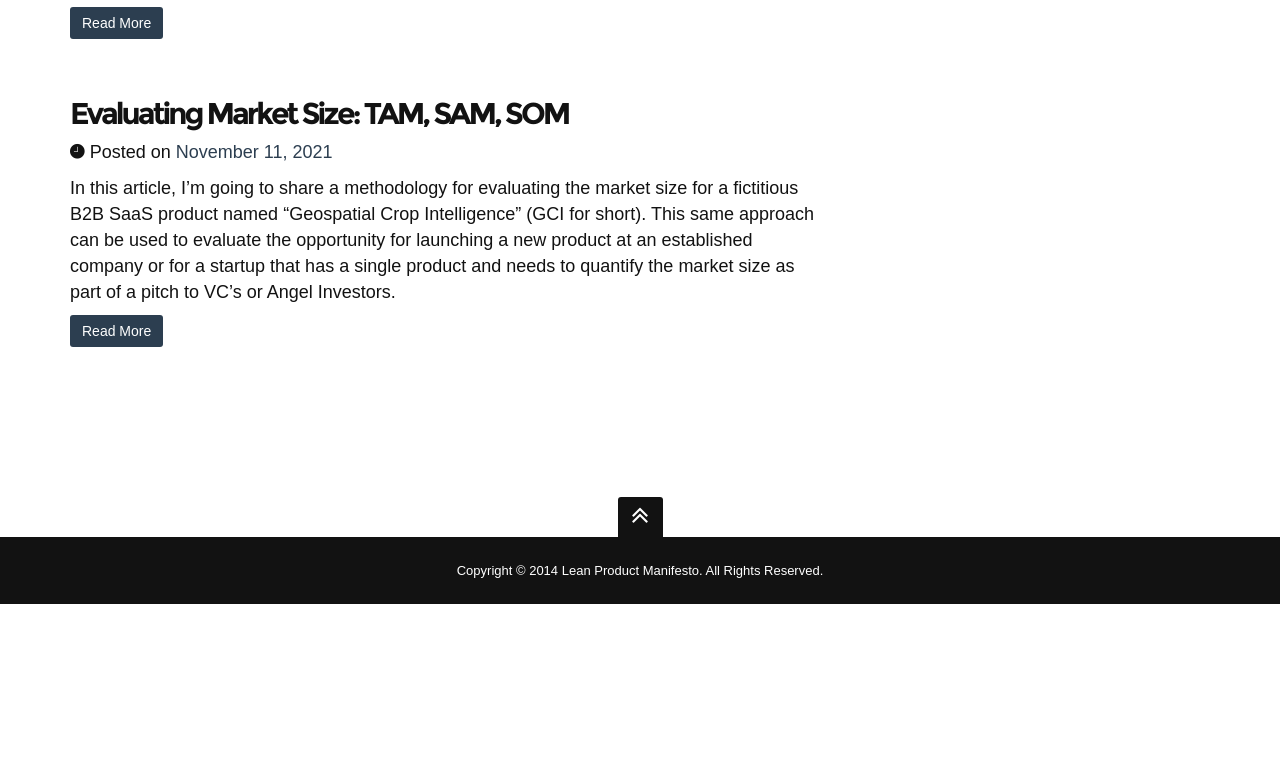
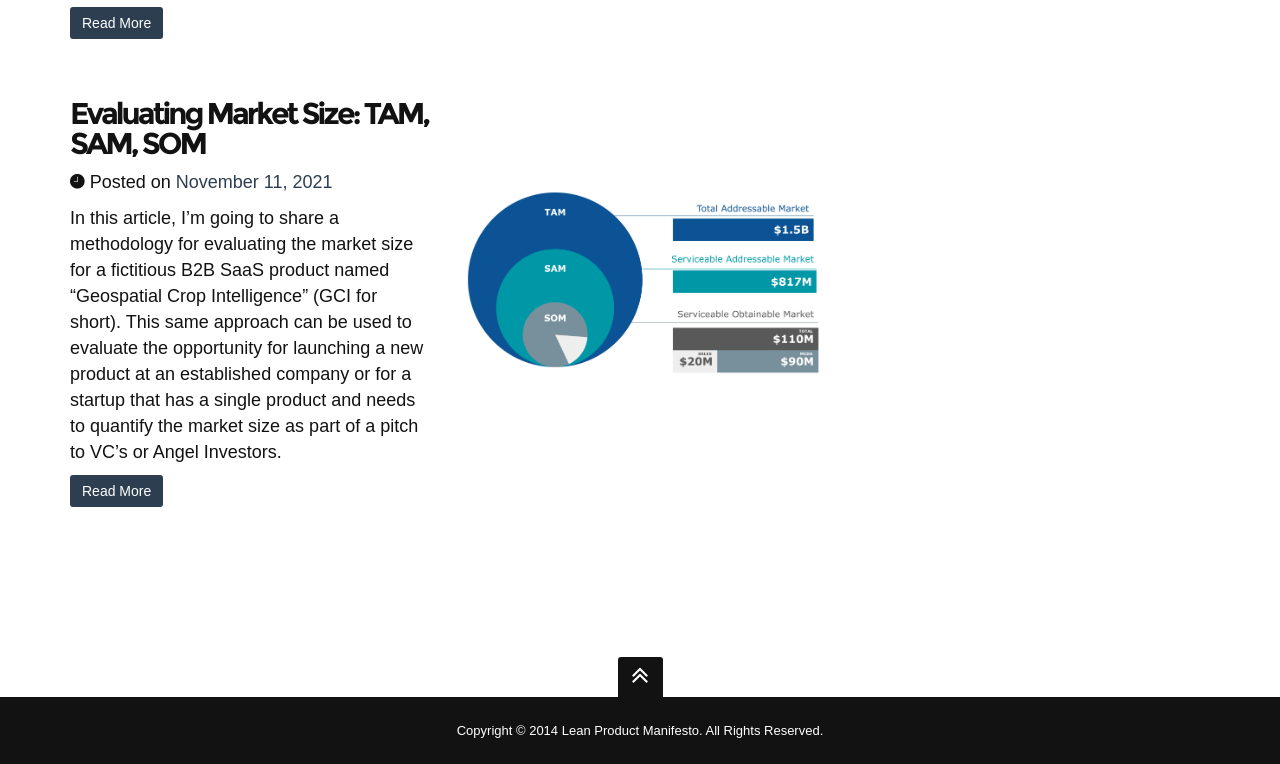
Before and after one commit to alexniemi/leanproductmanifesto, a plain HTML site: page index.html in a window 1280 px wide. Shown: the part 3919-4683 px from the top of the page. Before the commit the page ends 4523 px from the top, so only its background shows below. Drawn offline with nearby package versions, Linux system fonts and the light colour scheme; some packages are replaced by stand-ins of ours; files whose address does not match are found by name.

Commit message:
Added link to full text article on Medium for 2021-11-11.html. Added summary_slide.png to index.html (for article on Market Evaluation).

```diff
--- a/index.html
+++ b/index.html
@@ -309,7 +309,7 @@
 
 <!-- NEW POST ------------------------------------------------------------------------------------------------------------------>
                     <div class="row">
-                        <div class="col-lg-12">
+                        <div class="col-lg-6">
                             <h2 class="post-title"><a href="2021-11-11.html">Evaluating Market Size: TAM, SAM, SOM</a></h2>
 
                             <!--<p>by <a href="#">Alex Niemi</a> <small>Director, </small></p>-->
@@ -321,6 +321,12 @@
                             <a class="btn btn-primary" href="2021-11-11.html">Read More</a>
 
                             <br><br><br>
+                        </div>
+
+                        <div class="col-lg-6" style="padding-top: 110px;">
+                            <div class="project-img">
+                                <a href="2021-11-11.html"><img class="img-responsive" src="img/summary_slide.png" /></a>
+                            </div>
                         </div>
                     </div>
 
```
Also changed, not shown: 2021-11-11.html (+1 -1 lines), img/summary_slide.png (added).
